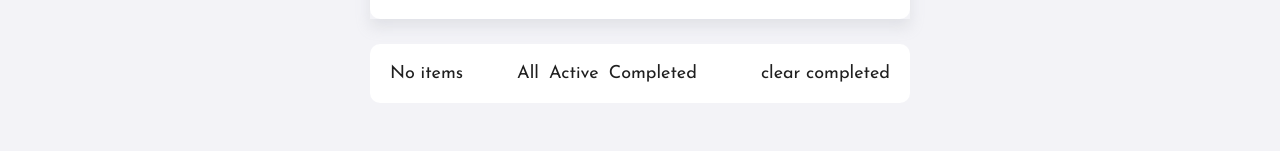
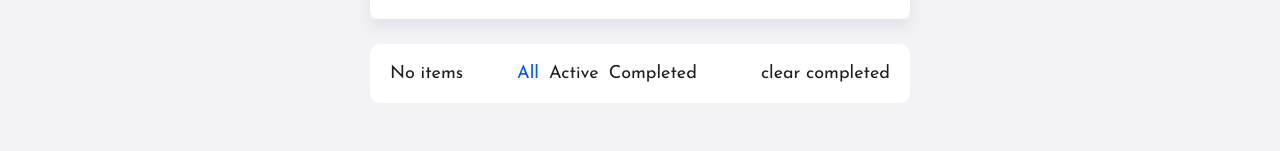
Before and after one commit to PrashanthBalakrishnan/toDoApp-frontendmentor, a React (Vite) app: page / in a window 1280 px wide. Shown: the part 363-514 px from the top of the page. Built offline with nearby package versions, Linux system fonts and the light colour scheme.

Commit message:
fixed filter

```diff
--- a/src/components/todoFilter/TodoFilter.tsx
+++ b/src/components/todoFilter/TodoFilter.tsx
@@ -5,7 +5,7 @@ interface TodoFilterProps {
   filter: string;
 }
 
-const filterNames = ["All", "Active", "Completed"];
+const filterNames = ["all", "active", "completed"];
 
 const TodoFilter: React.FC<TodoFilterProps> = ({ setFilter, filter }) => {
   return filterNames.map((name) => (
--- a/src/components/todoFilter/todoFilter.scss
+++ b/src/components/todoFilter/todoFilter.scss
@@ -1,6 +1,7 @@
 .filter {
   margin-right: 10px;
   cursor: pointer;
+  text-transform: capitalize;
   &:hover {
     color: var(--primary-color);
   }
```
